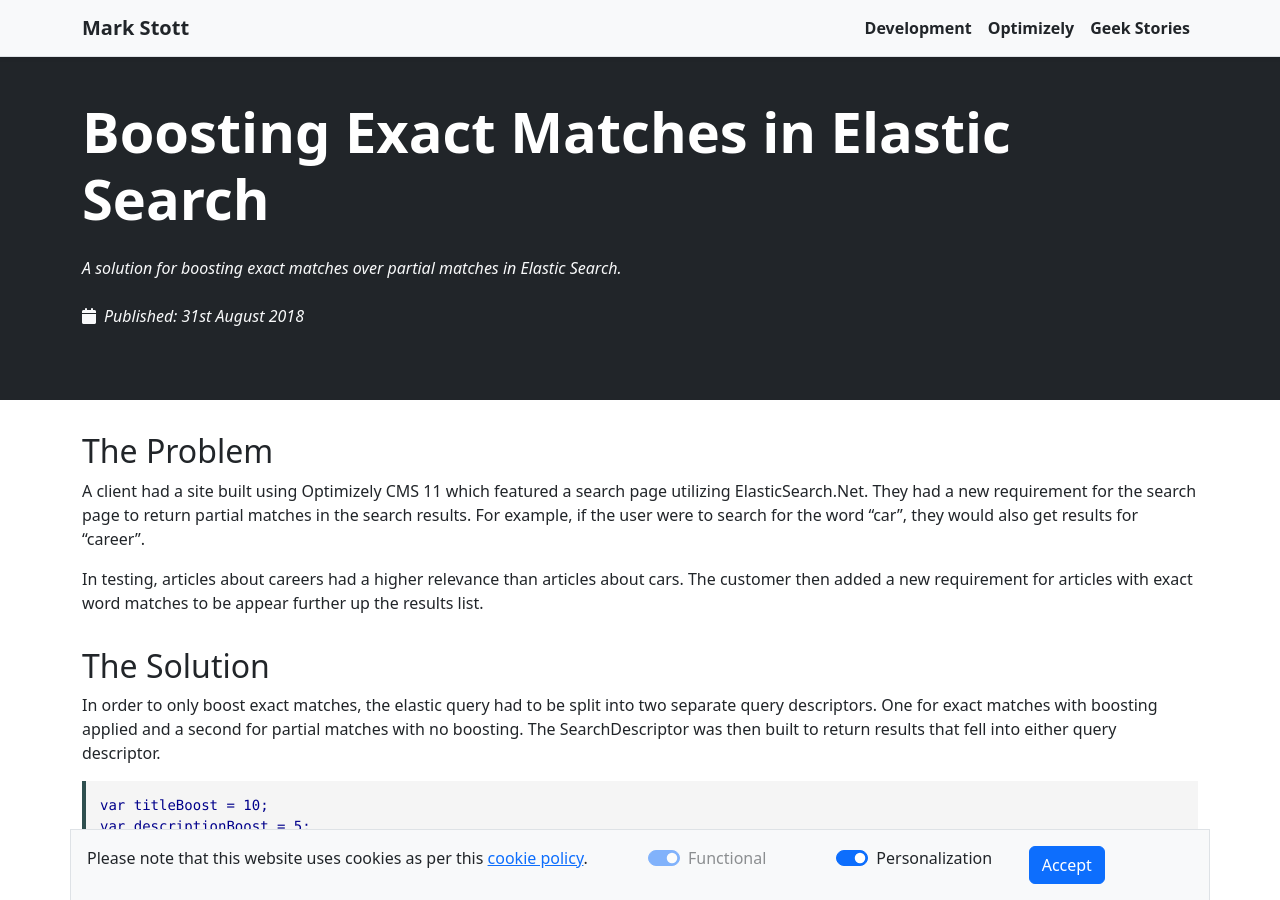
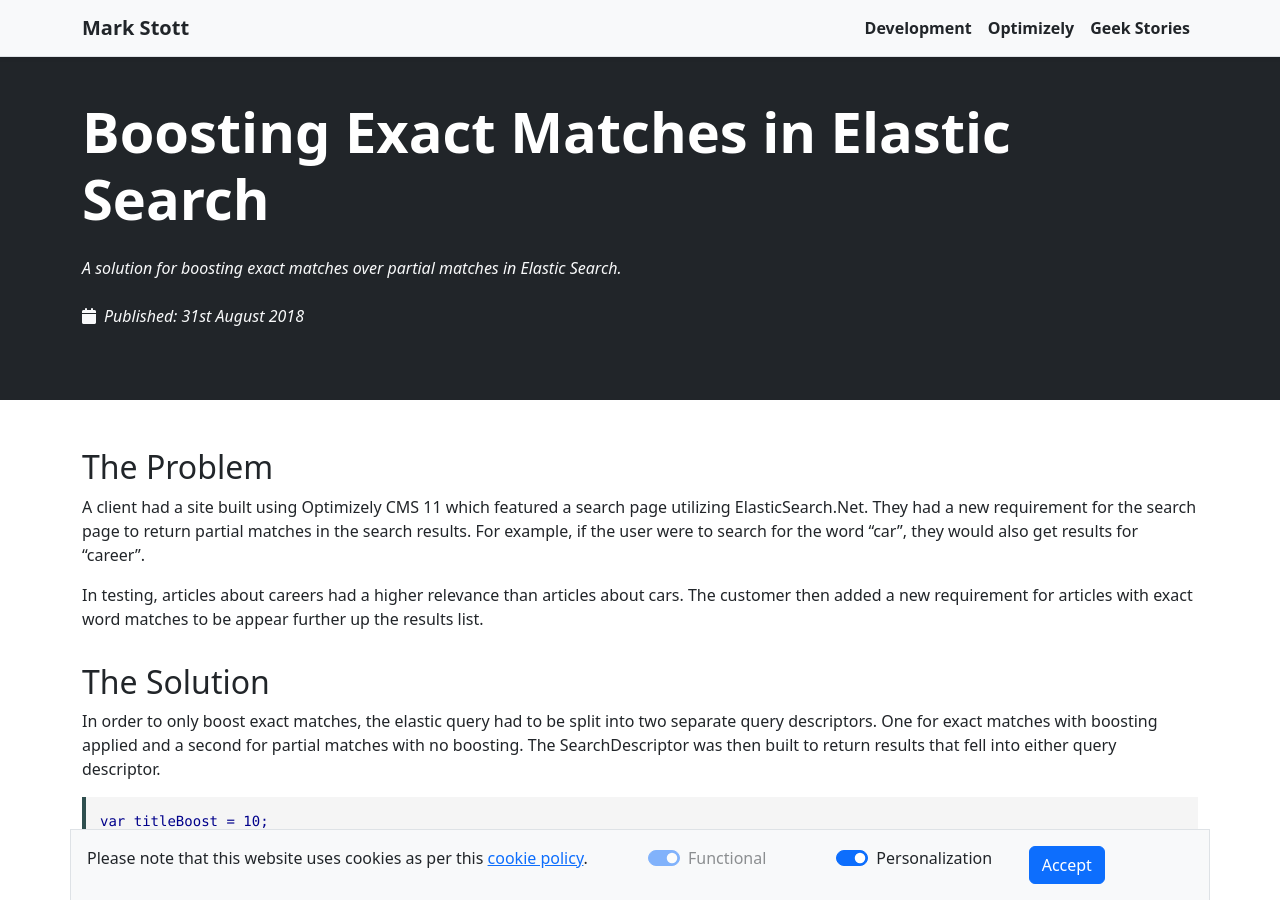
Before and after one commit to GeekInTheNorth/GeekInTheNorth.github.io, a Jekyll site: the page built from _posts/2018-08-31-boosting-exact-matches-in-elastic-search.md, in a window 1280 px wide and 900 px high. Built offline with Jekyll 4.4.1, drawn with Linux system fonts in a browser that asks for light colours.

Commit message:
Add a little margin to separate article content from heroes.

```diff
--- a/_layouts/post.html
+++ b/_layouts/post.html
@@ -14,7 +14,7 @@
     </div>
 </section>
 
-<div class="container main-content">
+<div class="container main-content mt-5">
   <article>
       {{ content }}
 
```
